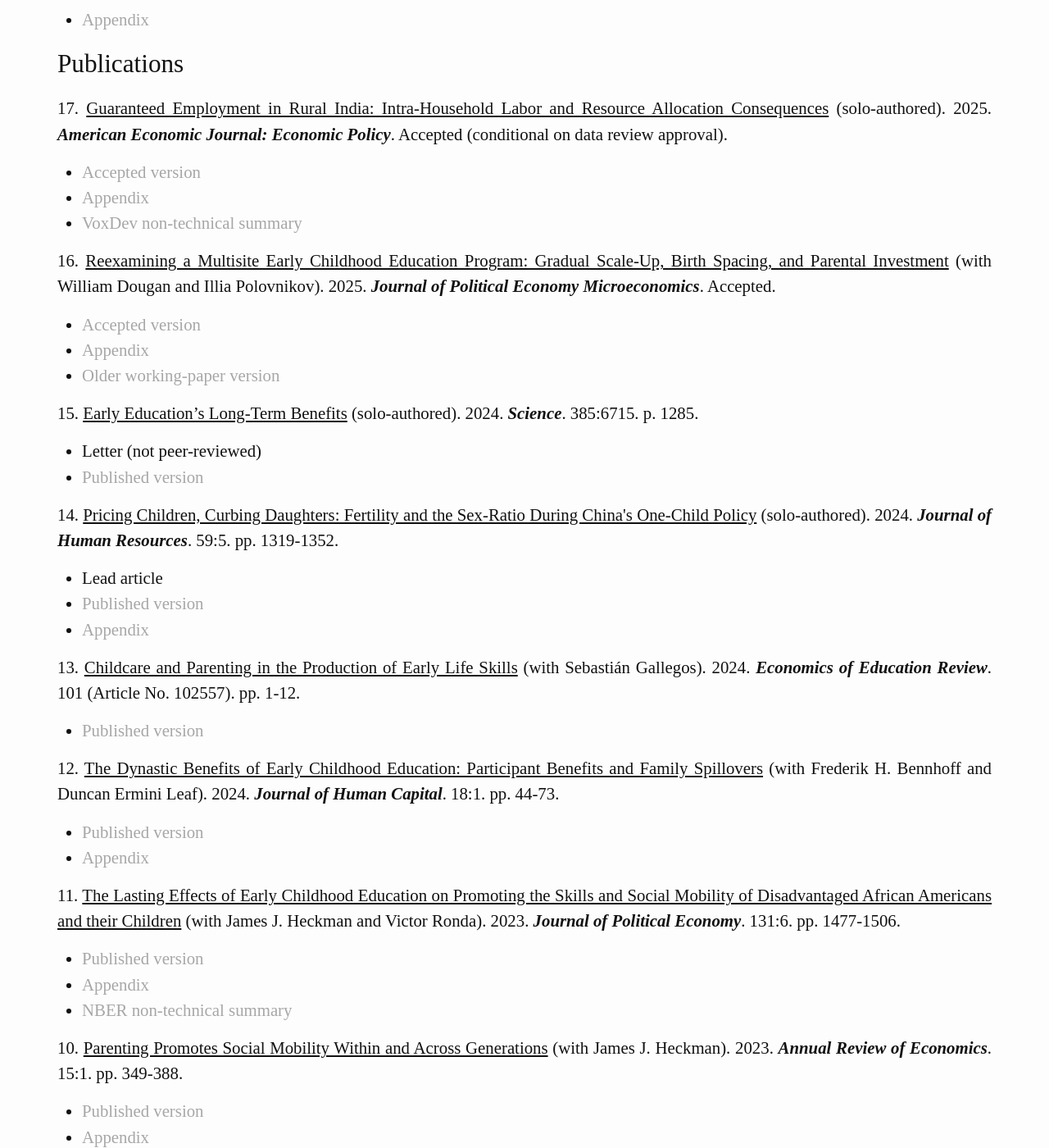
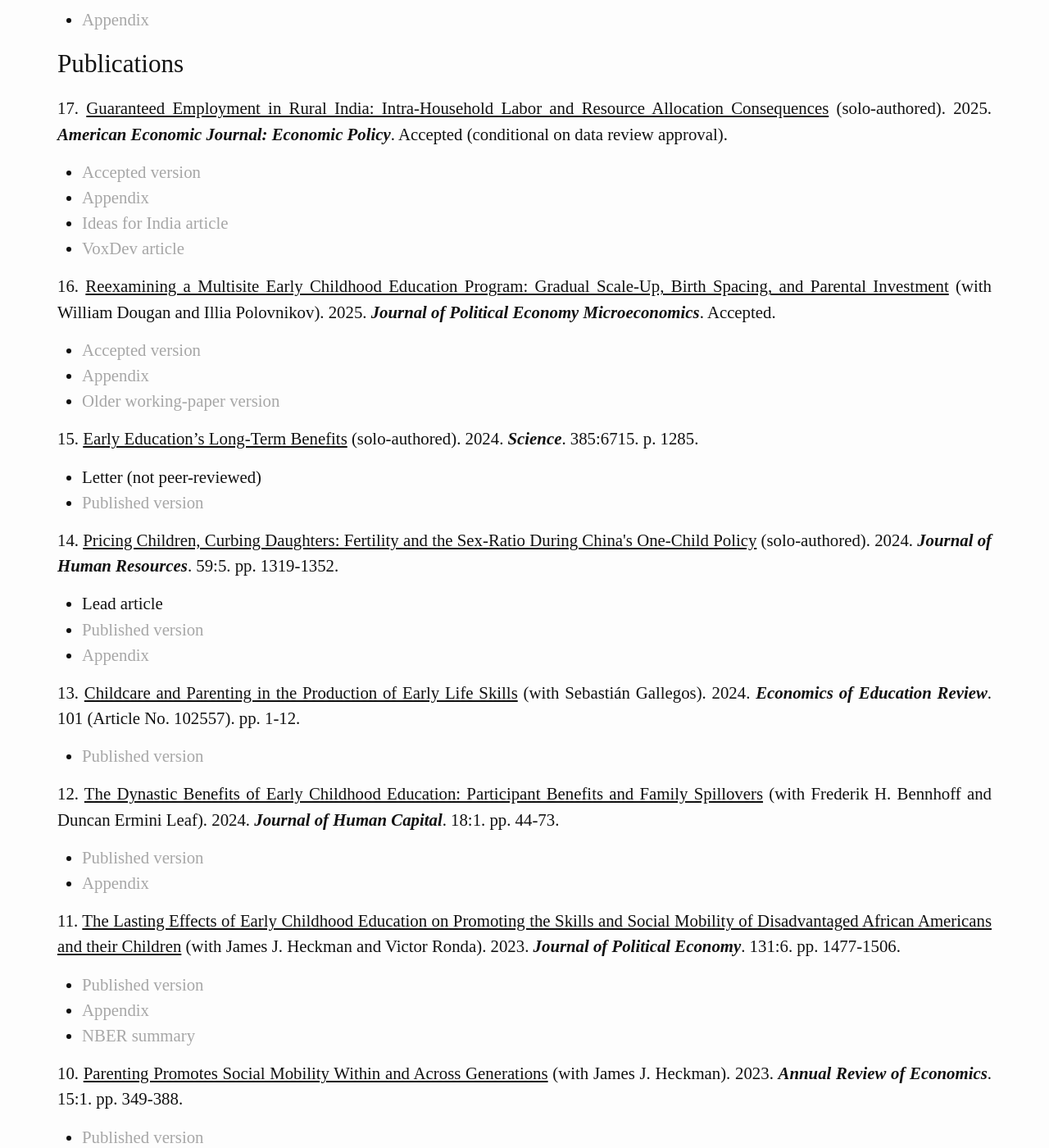
Before and after one commit to jorgelgarcia/jorgelgarcia.github.io, a Jekyll site: the page built from research.md, in a window 1280 px wide and 1400 px high, scrolled down 291 px. Shown: the whole window at 82% size. Built offline with Jekyll 4.4.1, drawn with Linux system fonts in a browser that asks for light colours; nearby versions of some CDN libraries; some web fonts are replaced; some of the changed text lies outside the part shown.

Commit message:
i4i article

```diff
--- a/research.md
+++ b/research.md
@@ -14,7 +14,8 @@ permalink: /research/
 17\. <u>Guaranteed Employment in Rural India: Intra-Household Labor and Resource Allocation Consequences</u> (solo-authored). 2025. <em><b>American Economic Journal: Economic Policy</b></em>. Accepted (conditional on data review approval).
 * [Accepted version](https://www.dropbox.com/scl/fi/u7gs8ofvpyzz68q20b7lk/gem_paper_01-17-2025a_jlg.pdf?rlkey=n4aiiv91nmr7dvfkvmc35myem&st=vy5bx68x&dl=0)
 * [Appendix](https://www.dropbox.com/scl/fi/3ypzkzkdc2o2wzwexr32x/gem_appendix_01-17-2025a_jlg.pdf?rlkey=fqtr0vbjt87kx77tzhd78g3gf&st=m6v31pst&dl=0)
-* [VoxDev non-technical summary](https://voxdev.org/topic/labour-markets/guaranteed-employment-india-actually-reduced-female-labour-force-participation)
+* [Ideas for India article](https://www.ideasforindia.in/topics/social-identity/how-mnrega-reduced-women-s-labour-force-participation.html:)
+* [VoxDev article](https://voxdev.org/topic/labour-markets/guaranteed-employment-india-actually-reduced-female-labour-force-participation)
 <br/>
 
 16\. <u>Reexamining a Multisite Early Childhood Education Program: Gradual Scale-Up, Birth Spacing, and Parental Investment</u> (with William Dougan and Illia Polovnikov). 2025. <em><b>Journal of Political Economy Microeconomics</b></em>. Accepted.
@@ -46,7 +47,7 @@ permalink: /research/
 11\. <u>The Lasting Effects of Early Childhood Education on Promoting the Skills and Social Mobility of Disadvantaged African Americans and their Children</u> (with James J. Heckman and Victor Ronda). 2023. <em><b>Journal of Political Economy</b></em>. 131:6. pp. 1477-1506.
 * [Published version](https://www.dropbox.com/s/q9ef27a35xfkpuy/722936.pdf?dl=0)
 * [Appendix](https://www.dropbox.com/s/vor0ypc15d6oa7c/perrysecondgen_appendix_08-26-2022a_jlg.pdf?dl=0)
-* [NBER non-technical summary](https://www.nber.org/digest-202110/intergenerational-impacts-perry-preschool-project)
+* [NBER summary](https://www.nber.org/digest-202110/intergenerational-impacts-perry-preschool-project)
 <br/>
 
 10\. <u>Parenting Promotes Social Mobility Within and Across Generations</u> (with James J. Heckman). 2023. <em><b>Annual Review of Economics</b></em>. 15:1. pp. 349-388.
@@ -66,7 +67,7 @@ permalink: /research/
 7\. <u>Quantifying the Life-cycle Benefits of an Influential Early Childhood Program</u> (with James J. Heckman, Duncan Ermini Leaf, María José Prados). 2020. <em><b>Journal of Political Economy</b></em>. 128:7. pp. 2502-2541.
 * [Published version](https://www.dropbox.com/s/1yinom4vsgl3afc/705718.pdf?dl=0)
 * [Appendix](https://www.dropbox.com/s/p5wp4yh96k0d9ov/abc_comprehensivecba_appendix-pub_2018-08-02a_jlg.pdf?dl=0)
-* [Microeconomic Insights non-technical summary](https://microeconomicinsights.org/life-cycle-benefits-of-early-childhood-programs-evidence-from-an-influential-early-childhood-program/)
+* [Microeconomic Insights article](https://microeconomicinsights.org/life-cycle-benefits-of-early-childhood-programs-evidence-from-an-influential-early-childhood-program/)
 <br/>
 
 6\. <u>Early Childhood Education and Crime</u> (with James J. Heckman and Anna L. Ziff). 2019. <em><b>Infant Mental Health Journal</b></em>. 40:1. pp. 141-151.
@@ -86,7 +87,7 @@ permalink: /research/
 3\. <u>Early Childhood Education</u> (with Sneha Elango, James J. Heckman, and Andrés Hojman). 2016. <em><b>Economics of Means-Tested Transfer Programs in the United States, Volume II</b></em>. The University of Chicago Press, edited by Robert Moffitt. pp. 235-297.
 * Invited book chapter
 * [Published version](https://www.dropbox.com/s/u60uewgz4asd5os/c13489.pdf?dl=0)
-* [VoxEU non-technical summary](https://voxeu.org/article/early-childhood-education-and-social-mobility)
+* [VoxEU article](https://voxeu.org/article/early-childhood-education-and-social-mobility)
 <br/>
 
 2\. <u>The Price of Fringe Benefits when Formal and Informal Labor Markets Coexist</u> (with David Argente). 2015. <em><b>IZA Journal of Labor Economics</b></em>. 4:1. pp. 1-12.
```
